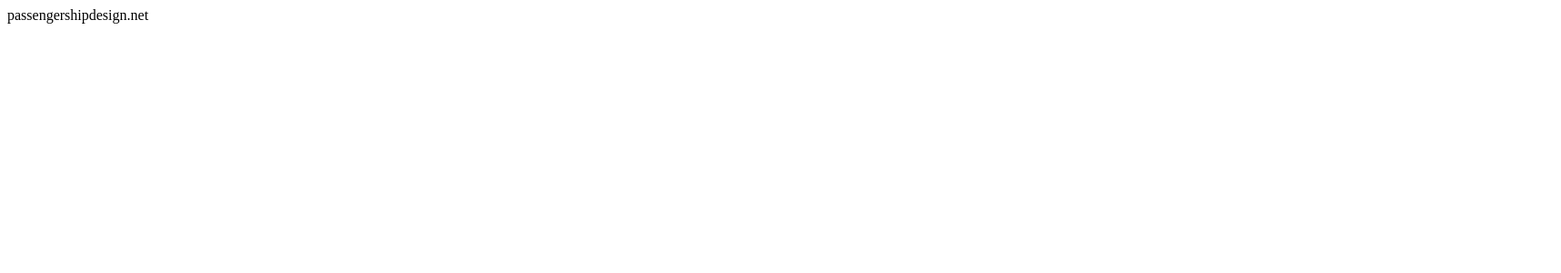
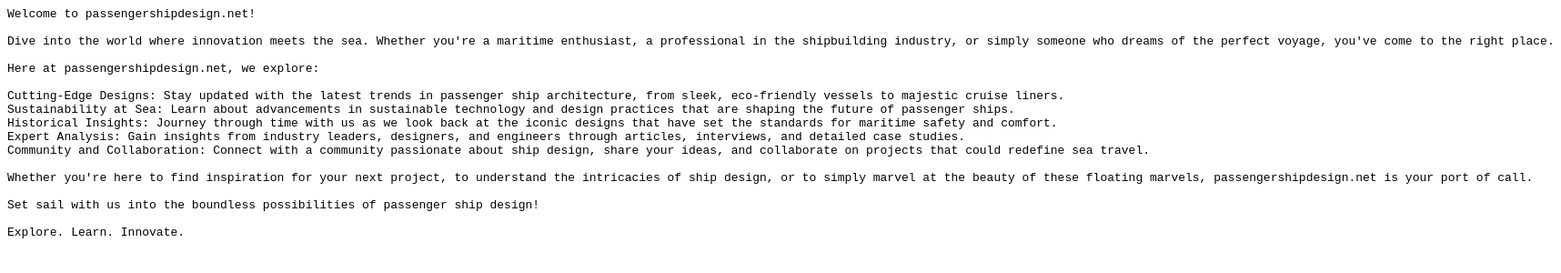
Before and after one commit to ShipVideos/passengershipdesign_net, a plain HTML site: page index.html in a window 1280 px wide. Shown: the whole page at 91% size, 1716 px wide, since content can reach past the window. Drawn offline with Linux system fonts and the light colour scheme.

Commit message:
placeholder text

```diff
--- a/index.html
+++ b/index.html
@@ -1,5 +1,26 @@
 <html>
+    <head>
+        <title>passengershipdesign.net</title>
+    </head>
     <body>
-        passengershipdesign.net
+        <pre>
+Welcome to passengershipdesign.net!
+
+Dive into the world where innovation meets the sea. Whether you're a maritime enthusiast, a professional in the shipbuilding industry, or simply someone who dreams of the perfect voyage, you've come to the right place.
+
+Here at passengershipdesign.net, we explore:
+
+Cutting-Edge Designs: Stay updated with the latest trends in passenger ship architecture, from sleek, eco-friendly vessels to majestic cruise liners.
+Sustainability at Sea: Learn about advancements in sustainable technology and design practices that are shaping the future of passenger ships.
+Historical Insights: Journey through time with us as we look back at the iconic designs that have set the standards for maritime safety and comfort.
+Expert Analysis: Gain insights from industry leaders, designers, and engineers through articles, interviews, and detailed case studies.
+Community and Collaboration: Connect with a community passionate about ship design, share your ideas, and collaborate on projects that could redefine sea travel.
+
+Whether you're here to find inspiration for your next project, to understand the intricacies of ship design, or to simply marvel at the beauty of these floating marvels, passengershipdesign.net is your port of call.
+
+Set sail with us into the boundless possibilities of passenger ship design!
+
+Explore. Learn. Innovate.
+        </pre>
     </body>
 </html>
```
